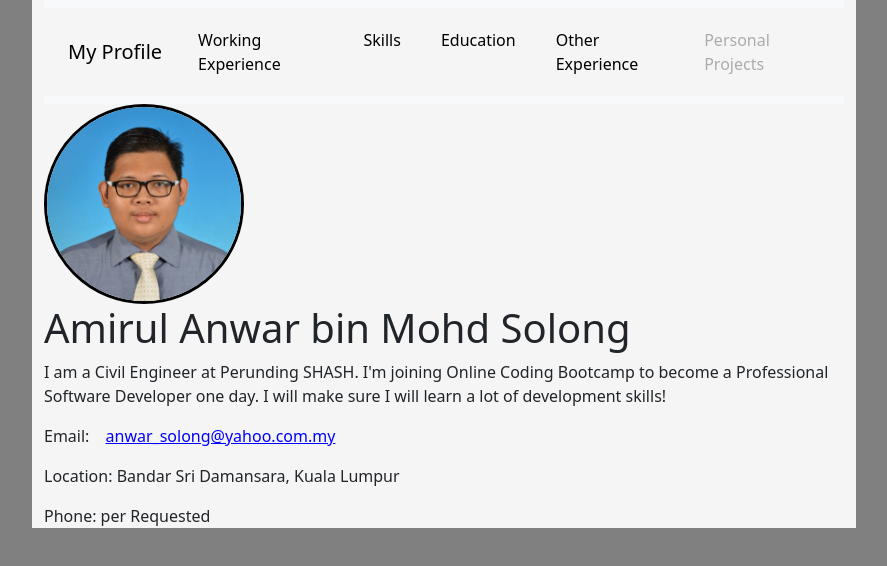
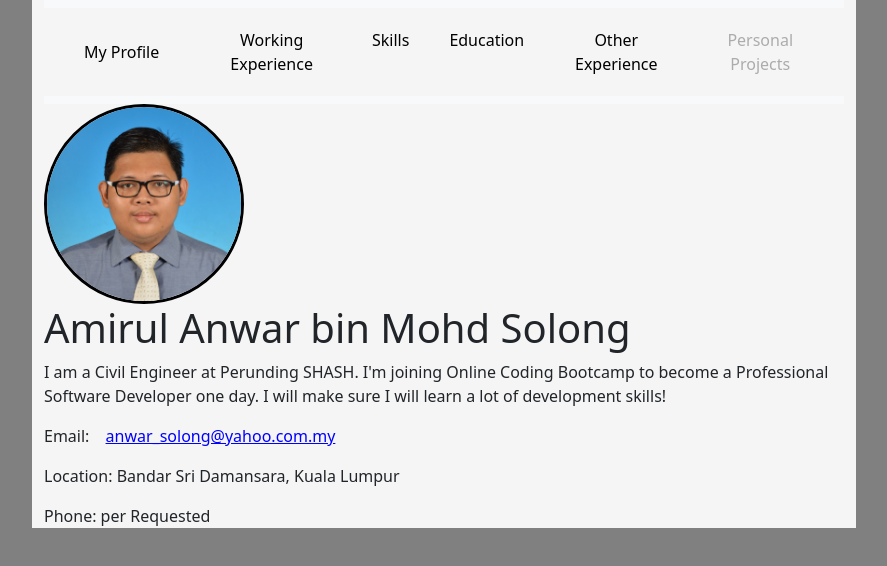
Before and after one commit to amirulanwar93/amirulanwar93.github.io, a React (Vite) app: page / in a window 1280 px wide. Shown: the top 566 px of the page, without its empty margins (196-1083 px from the left). Built offline with nearby package versions, Linux system fonts and the light colour scheme.

Commit message:
update navigation with copilot

```diff
--- a/src/components/Nav.tsx
+++ b/src/components/Nav.tsx
@@ -3,7 +3,7 @@ function Nav() {
     <>
       <nav className="navbar navbar-expand-lg bg-body-tertiary">
         <div className="container-fluid">
-          <a className="navbar-brand nav-link active" href="/">
+          <a className="navbar-brand nav-link nav-link-custom active" href="/">
             My Profile
           </a>
           <button
@@ -20,27 +20,36 @@ function Nav() {
           <div className="collapse navbar-collapse" id="navbarSupportedContent">
             <ul className="navbar-nav me-auto mb-2 mb-lg-0">
               <li className="nav-item">
-                <a className="nav-link active" href="./experience">
+                <a
+                  className="nav-link nav-link-custom active"
+                  href="./experience"
+                >
                   Working Experience
                 </a>
               </li>
               <li className="nav-item">
-                <a className="nav-link active" href="./skills">
+                <a className="nav-link nav-link-custom active" href="./skills">
                   Skills
                 </a>
               </li>
               <li className="nav-item">
-                <a className="nav-link active" href="./education">
+                <a
+                  className="nav-link nav-link-custom active"
+                  href="./education"
+                >
                   Education
                 </a>
               </li>
               <li className="nav-item">
-                <a className="nav-link active" href="./other">
+                <a className="nav-link nav-link-custom active" href="./other">
                   Other Experience
                 </a>
               </li>
               <li className="nav-item ">
-                <a className="nav-link disabled" href="./project">
+                <a
+                  className="nav-link nav-link-custom disabled"
+                  href="./project"
+                >
                   Personal Projects
                 </a>
               </li>
--- a/src/style/index.css
+++ b/src/style/index.css
@@ -45,3 +45,10 @@ img {
   width: 256px;
   object-fit: contain;
 }
+
+/* Add to your CSS file */
+.nav-link-custom {
+  font-size: 1rem; /* Adjust as needed */
+  padding: 0.5rem 1rem; /* Adjust as needed */
+  text-align: center;
+}
```
